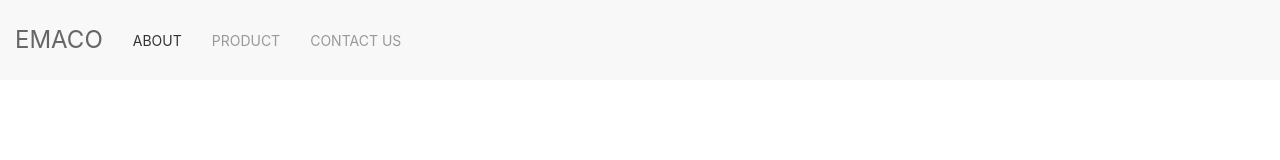
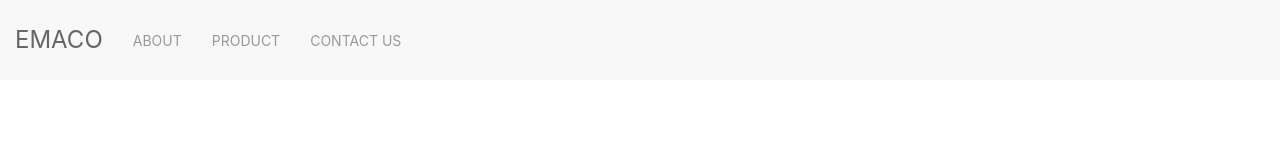
Before and after one commit to dendense/NEXTDENS, a Next.js app: page / in a window 1280 px wide. Shown: the top 160 px of the page. Built offline with nearby package versions, Linux system fonts and the light colour scheme.

Commit message:
Update Navbar & Slideshow

```diff
--- a/components/Layout.js
+++ b/components/Layout.js
@@ -23,9 +23,7 @@ const Layout = ({ title, children }) => (
       <script src="js/uikit-icons.js"></script>
     </Head>
     <Nav />
-    <div className="uk-container" id="contentWrap">
-      {children}
-    </div>
+    <div id="contentWrap">{children}</div>
     <Footer />
   </div>
 );
--- a/components/parts/Nav.js
+++ b/components/parts/Nav.js
@@ -1,14 +1,34 @@
 import Link from "next/link";
 
 const Nav = () => (
-  <nav className="uk-navbar-container uk-margin" uk-navbar="mode: click">
-    {/* Navbar Expand */}
-    <div className="uk-navbar-left uk-visible@m">
+  <nav
+    className="uk-navbar-container uk-margin navbar-wrapper"
+    uk-navbar="mode: click"
+  >
+    {/* Navbar Collapse */}
+    <div className="uk-navbar-left uk-hidden@s">
       <a className="uk-navbar-item uk-logo" href="/">
         EMACO
       </a>
       <ul className="uk-navbar-nav">
-        <li className="uk-active">
+        <li>
+          <Link href="/bio">RESPONSE</Link>
+        </li>
+        <li>
+          <Link href="/project">PRODUCT</Link>
+        </li>
+        <li>
+          <Link href="/login">CONTACT US</Link>
+        </li>
+      </ul>
+    </div>
+    {/* Navbar Expand */}
+    <div className="uk-navbar-left uk-visible@s">
+      <a className="uk-navbar-item uk-logo" href="/">
+        EMACO
+      </a>
+      <ul className="uk-navbar-nav">
+        <li>
           <Link href="/bio">ABOUT</Link>
         </li>
         <li>
--- /dev/null
+++ b/components/styles/_NavbarComponent.scss
@@ -0,0 +1,3 @@
+.navbar-wrapper {
+    margin-bottom: 0;
+}
--- a/components/styles/index.scss
+++ b/components/styles/index.scss
@@ -1 +1,2 @@
 @import "./LayoutComponent";
+@import "./NavbarComponent";
--- a/pages/index.js
+++ b/pages/index.js
@@ -7,7 +7,7 @@ function Home() {
       <div
         className="uk-position-relative uk-visible-toggle uk-light"
         tabIndex="-1"
-        uk-slideshow="ratio: 7:3; animation: push"
+        uk-slideshow="min-height: 300; max-height: 500"
       >
         <ul className="uk-slideshow-items">
           <li>
```
